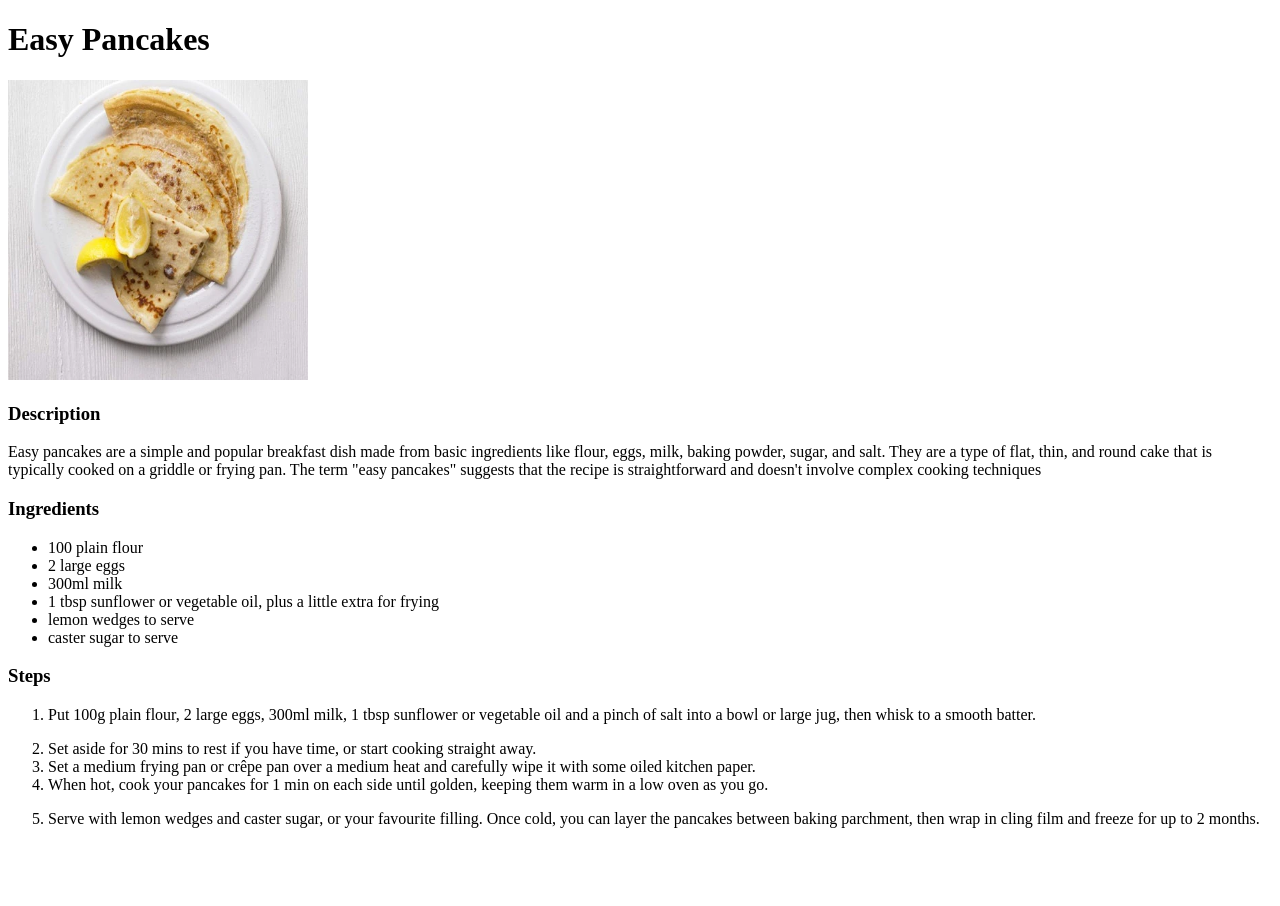
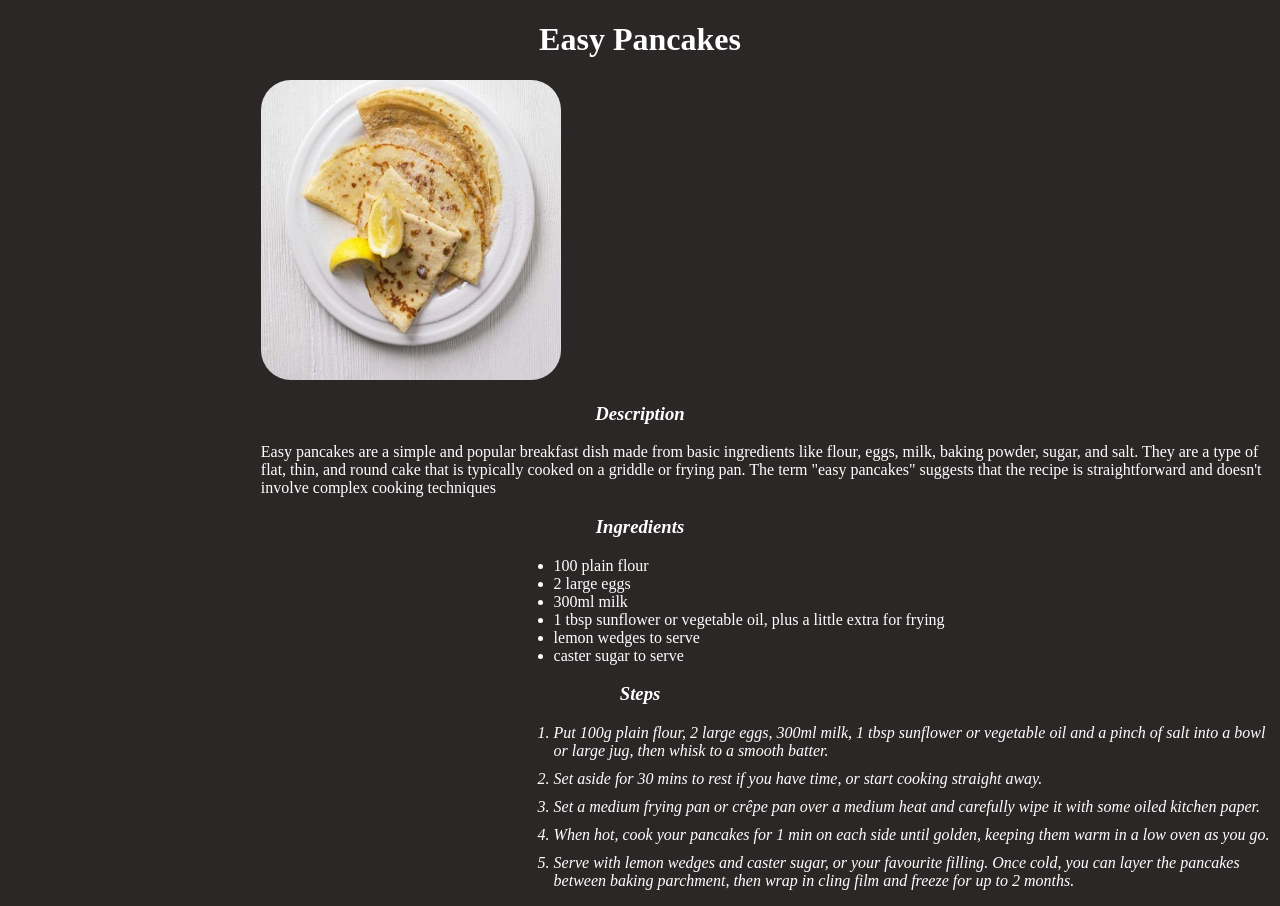
Before and after one commit to afeyisa/odin-recipes, a plain HTML site: page recipes/easypancakes.html in a window 1280 px wide. Before the commit the page ends 844 px from the top, so only its background shows below. Drawn offline with Linux system fonts and the light colour scheme.

Commit message:
adding css to the file four css file are added to the project to make my self familiar with css

```diff
--- /dev/null
+++ b/index.css
@@ -0,0 +1,23 @@
+h1{background-color: rgb(27, 24, 23);
+    color: white;
+    text-align: center;
+    padding: 5px;
+    margin-top: 20px;
+    margin-left: 30px;
+    border-radius: 10px;
+}
+ul{
+    list-style-position: inside;
+    color: WHITE;
+
+
+}
+li{
+    margin-left: 20%;
+    background-color:rgb(27, 24, 23);
+    margin-bottom: 10px;
+    color: red;
+    margin-right: 20%;
+    border-radius: 5px;
+
+}
--- /dev/null
+++ b/recipes/chocolate.css
@@ -0,0 +1,39 @@
+body{
+    color: white;
+    background-color: rgb(35, 32, 32);
+}
+
+h1{
+    background-color: rgb(40, 33, 33);
+    color: azure;
+    border-radius: 10px;
+    text-align: center;
+}
+img{
+    margin-left: 20%;
+    border-radius: 20px;
+}
+h3{
+    text-align: center;
+    color:rgb(205, 136, 136);
+    font-style: italic;
+    font-size: 24px;
+}
+p{
+    margin-left: 10%;
+    font-style: italic;
+}
+.ul{
+    margin-left: 20%;
+    font-style: italic;
+}
+
+.ing{
+    margin-left: 20%;
+    text-align: left;
+
+
+}
+.ol{
+    margin-left: 20%;
+}
--- a/recipes/easypancakes.html
+++ b/recipes/easypancakes.html
@@ -1,6 +1,6 @@
 <!DOCTYPE html>
 <html lang="en">
-<head>
+<head><link rel="stylesheet" href="pan.css">
     <meta charset="UTF-8">
     <meta name="viewport" content="width=device-width, initial-scale=1.0">
     <title>recipe</title>
@@ -19,7 +19,7 @@
         and doesn't involve complex cooking techniques
     </p>
     <h3>Ingredients</h3>
-    <ul>
+    <ul class="list">
         <li>100 plain flour</li>
         <li>2 large eggs</li>
         <li>300ml milk</li>
@@ -30,34 +30,34 @@
 
     </ul>
     <h3>Steps</h3>
-    <ol>
-        <li> <p>Put 100g plain flour,
+    <ol class="olist">
+        <li class="li"> Put 100g plain flour,
              2 large eggs, 300ml milk,
              1 tbsp sunflower or vegetable oil and
              a pinch of salt into a bowl or large jug,
              then whisk to a smooth batter.
-            </p></li>
+            </li>
 
-        <li>Set aside for 30 mins to rest if you have time,
+        <li class="li">Set aside for 30 mins to rest if you have time,
              or start cooking straight away.
             </li>
 
-        <li>Set a medium frying pan or crêpe pan over a
+        <li class="li">Set a medium frying pan or crêpe pan over a
              medium heat and carefully wipe it with some
              oiled kitchen paper.
             </li>
 
-        <li>When hot, cook your pancakes
+        <li class="li">When hot, cook your pancakes
             for 1 min on each side until golden,
              keeping them warm in a low oven as you go.
             </li>
 
-        <li><p>Serve with lemon wedges and caster sugar,
+        <li class="li">Serve with lemon wedges and caster sugar,
             or your favourite filling. Once cold, you can
             layer the pancakes between baking parchment,
             then wrap in cling film and freeze for up to 2 months.
 
-        </p></li>
+        </li>
 
     </ol>
 
--- /dev/null
+++ b/recipes/ingera.css
@@ -0,0 +1,22 @@
+body{
+    color: aliceblue;
+    background-color: rgb(40, 36, 36);
+}
+h1{
+    text-align: center;
+}
+h3{
+    text-align: center;
+    font-style: italic;
+}
+p{
+    margin-left: 20%;
+}
+img{
+    border-radius: 10px;
+    margin-left: 30%;
+}
+.list{
+    margin-left: 40%;
+
+}
--- /dev/null
+++ b/recipes/pan.css
@@ -0,0 +1,29 @@
+body{
+    color: white;
+    background-color: rgb(43, 39, 39);
+}
+h1{
+    text-align: center;
+}
+h3{
+    font-style: italic;
+    text-align: center;
+}
+img{
+    border-radius: 10%;
+    margin-left:20%
+}
+p{
+    margin-left: 20%;
+}
+.list{
+    margin-left: 40%;
+}
+.olist{
+    margin-left:40%;
+
+}
+.li{
+    margin-bottom: 10px;
+    font-style: italic;
+}
```
Also changed, not shown: index.html (+2 -1 lines), recipes/Chocolate.html (+5 -4 lines), recipes/injera.html (+3 -2 lines).
